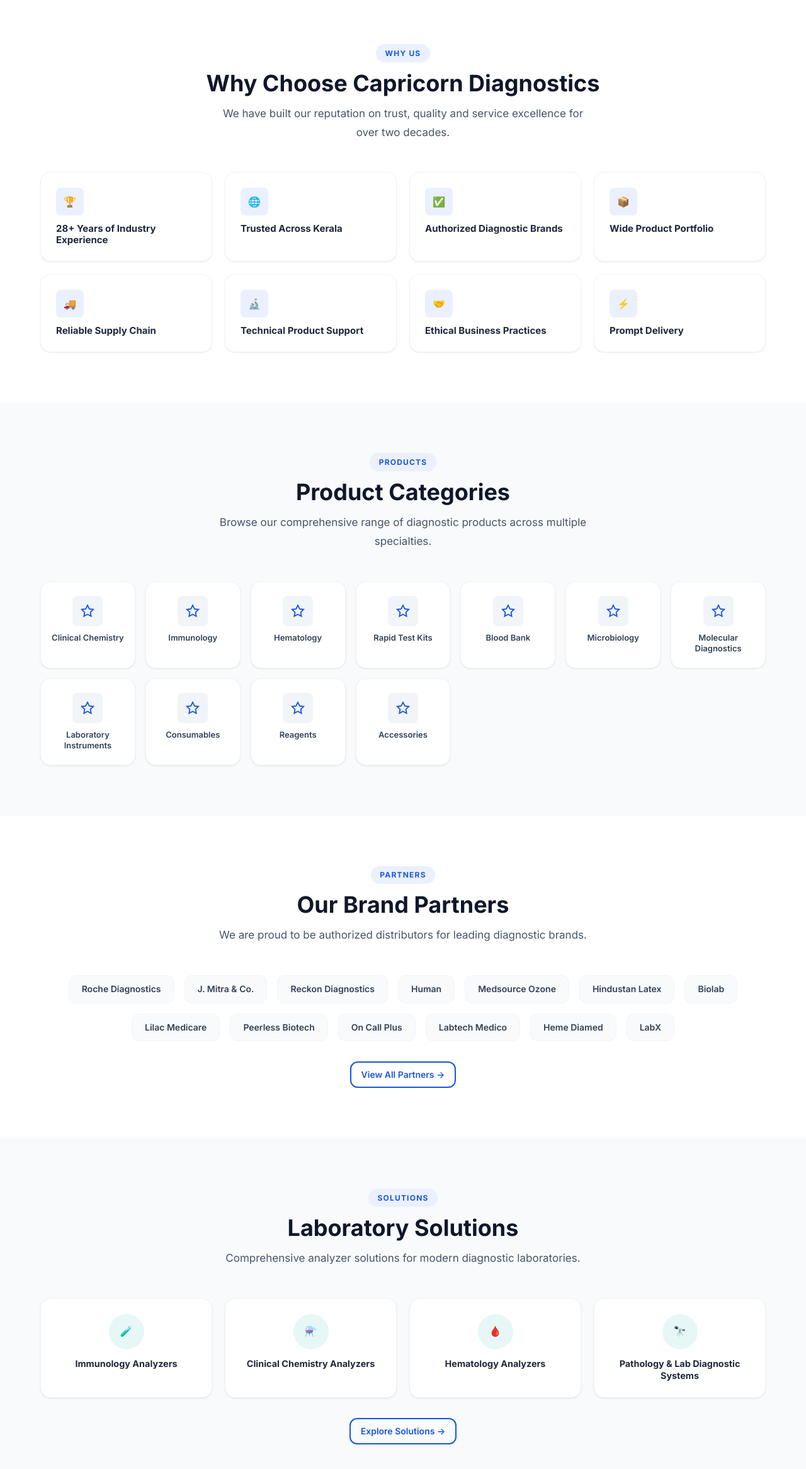
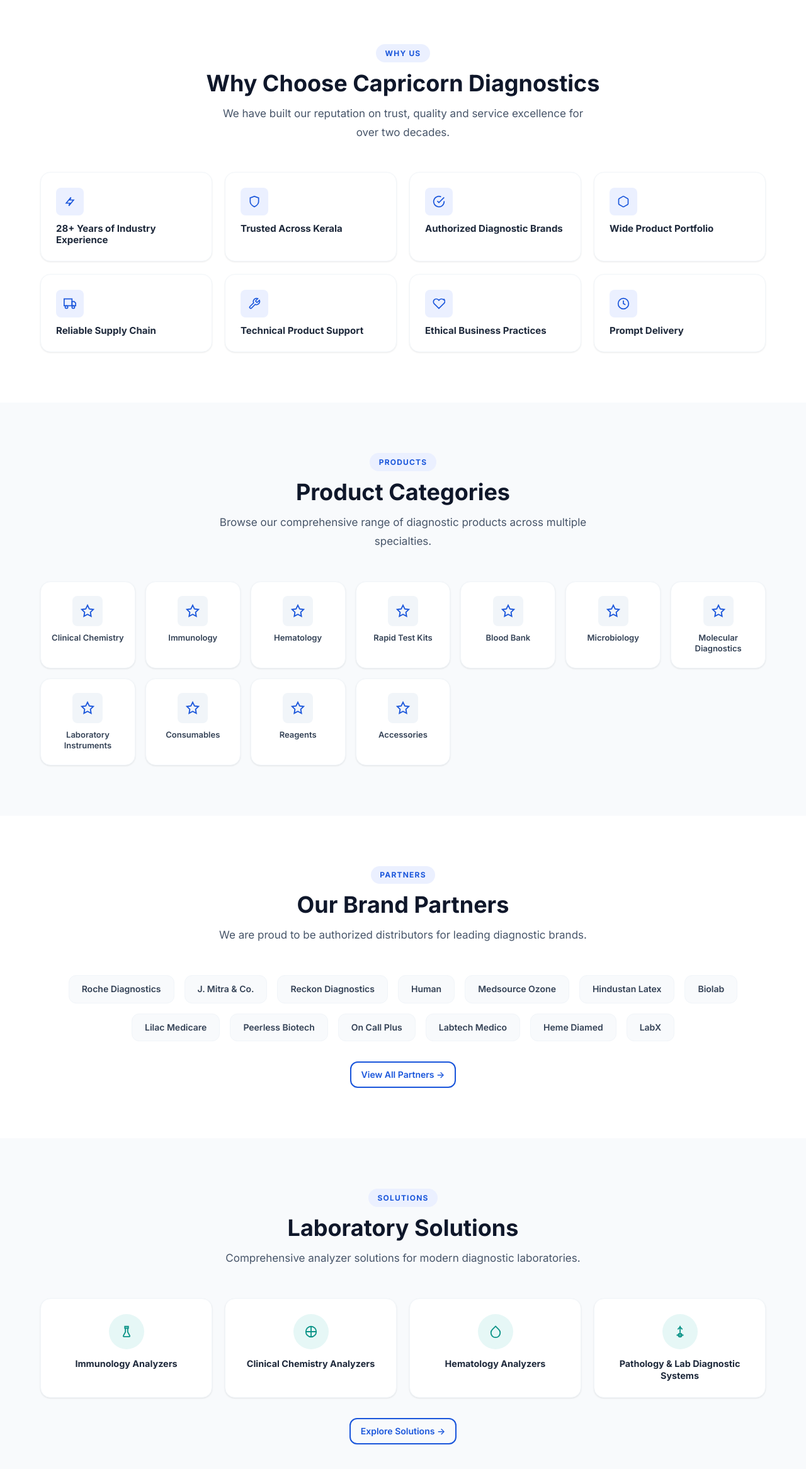
Before and after one commit to AdithyaSMenon/Capricorn-diagnosticss, a React (Vite) app: page /#/ in a window 1280 px wide. Shown: the part 1563-3895 px from the top of the page at 63% size. Built offline with nearby package versions, Linux system fonts and the light colour scheme; no server answers; the database is empty.

Commit message:
Replace emoji characters with clean SVG icons in Why Us and Lab Solutions

```diff
--- a/src/pages/Home.jsx
+++ b/src/pages/Home.jsx
@@ -13,21 +13,112 @@ const DEFAULT_STATS = [
 ];
 
 const WHY_ITEMS = [
-  { icon: '🏆', title: '28+ Years of Industry Experience' },
-  { icon: '🌐', title: 'Trusted Across Kerala' },
-  { icon: '✅', title: 'Authorized Diagnostic Brands' },
-  { icon: '📦', title: 'Wide Product Portfolio' },
-  { icon: '🚚', title: 'Reliable Supply Chain' },
-  { icon: '🔬', title: 'Technical Product Support' },
-  { icon: '🤝', title: 'Ethical Business Practices' },
-  { icon: '⚡', title: 'Prompt Delivery' },
+  {
+    icon: (
+      <svg width="20" height="20" fill="none" stroke="currentColor" strokeWidth="2" viewBox="0 0 24 24">
+        <path d="M12 15l-2 5l9-11h-7l2-5l-9 11h7z"/>
+      </svg>
+    ),
+    title: '28+ Years of Industry Experience'
+  },
+  {
+    icon: (
+      <svg width="20" height="20" fill="none" stroke="currentColor" strokeWidth="2" viewBox="0 0 24 24">
+        <path d="M12 22s8-4 8-10V5l-8-3-8 3v7c0 6 8 10 8 10z"/>
+      </svg>
+    ),
+    title: 'Trusted Across Kerala'
+  },
+  {
+    icon: (
+      <svg width="20" height="20" fill="none" stroke="currentColor" strokeWidth="2" viewBox="0 0 24 24">
+        <path d="M22 11.08V12a10 10 0 1 1-5.93-9.14"/>
+        <polyline points="22 4 12 14.01 9 11.01"/>
+      </svg>
+    ),
+    title: 'Authorized Diagnostic Brands'
+  },
+  {
+    icon: (
+      <svg width="20" height="20" fill="none" stroke="currentColor" strokeWidth="2" viewBox="0 0 24 24">
+        <path d="M21 16V8a2 2 0 0 0-1-1.73l-7-4a2 2 0 0 0-2 0l-7 4A2 2 0 0 0 3 8v8a2 2 0 0 0 1 1.73l7 4a2 2 0 0 0 2 0l7-4A2 2 0 0 0 21 16z"/>
+      </svg>
+    ),
+    title: 'Wide Product Portfolio'
+  },
+  {
+    icon: (
+      <svg width="20" height="20" fill="none" stroke="currentColor" strokeWidth="2" viewBox="0 0 24 24">
+        <rect x="1" y="3" width="15" height="13"/>
+        <polygon points="16 8 20 8 23 11 23 16 16 16 16 8"/>
+        <circle cx="5.5" cy="18.5" r="2.5"/>
+        <circle cx="18.5" cy="18.5" r="2.5"/>
+      </svg>
+    ),
+    title: 'Reliable Supply Chain'
+  },
+  {
+    icon: (
+      <svg width="20" height="20" fill="none" stroke="currentColor" strokeWidth="2" viewBox="0 0 24 24">
+        <path d="M14.7 6.3a1 1 0 0 0 0 1.4l1.6 1.6a1 1 0 0 0 1.4 0l3.77-3.77a6 6 0 0 1-7.94 7.94l-6.91 6.91a2.12 2.12 0 0 1-3-3l6.91-6.91a6 6 0 0 1 7.94-7.94l-3.76 3.76z"/>
+      </svg>
+    ),
+    title: 'Technical Product Support'
+  },
+  {
+    icon: (
+      <svg width="20" height="20" fill="none" stroke="currentColor" strokeWidth="2" viewBox="0 0 24 24">
+        <path d="M20.84 4.61a5.5 5.5 0 0 0-7.78 0L12 5.67l-1.06-1.06a5.5 5.5 0 0 0-7.78 7.78l1.06 1.06L12 21.23l8.72-8.72 1.06-1.06a5.5 5.5 0 0 0 0-7.78z"/>
+      </svg>
+    ),
+    title: 'Ethical Business Practices'
+  },
+  {
+    icon: (
+      <svg width="20" height="20" fill="none" stroke="currentColor" strokeWidth="2" viewBox="0 0 24 24">
+        <circle cx="12" cy="12" r="10"/>
+        <polyline points="12 6 12 12 16 14"/>
+      </svg>
+    ),
+    title: 'Prompt Delivery'
+  },
 ];
 
 const LAB_SOLUTIONS = [
-  { icon: '🧪', title: 'Immunology Analyzers' },
-  { icon: '⚗️', title: 'Clinical Chemistry Analyzers' },
-  { icon: '🩸', title: 'Hematology Analyzers' },
-  { icon: '🔭', title: 'Pathology & Lab Diagnostic Systems' },
+  {
+    icon: (
+      <svg width="22" height="22" fill="none" stroke="currentColor" strokeWidth="2" viewBox="0 0 24 24">
+        <path d="M9 3h6v3H9zM10 6v6.5L6.5 19a1 1 0 0 0 .8 1.5h9.4a1 1 0 0 0 .8-1.5L14 12.5V6"/>
+      </svg>
+    ),
+    title: 'Immunology Analyzers'
+  },
+  {
+    icon: (
+      <svg width="22" height="22" fill="none" stroke="currentColor" strokeWidth="2" viewBox="0 0 24 24">
+        <circle cx="12" cy="12" r="9"/>
+        <path d="M12 3v18M3 12h18"/>
+      </svg>
+    ),
+    title: 'Clinical Chemistry Analyzers'
+  },
+  {
+    icon: (
+      <svg width="22" height="22" fill="none" stroke="currentColor" strokeWidth="2" viewBox="0 0 24 24">
+        <path d="M12 2.69l5.66 5.66a8 8 0 1 1-11.31 0z"/>
+      </svg>
+    ),
+    title: 'Hematology Analyzers'
+  },
+  {
+    icon: (
+      <svg width="22" height="22" fill="none" stroke="currentColor" strokeWidth="2" viewBox="0 0 24 24">
+        <path d="M6 18h12M12 2v12m-4-6l4-4 4 4"/>
+        <circle cx="12" cy="18" r="3"/>
+      </svg>
+    ),
+    title: 'Pathology & Lab Diagnostic Systems'
+  },
 ];
 
 const BRAND_NAMES = [
```
